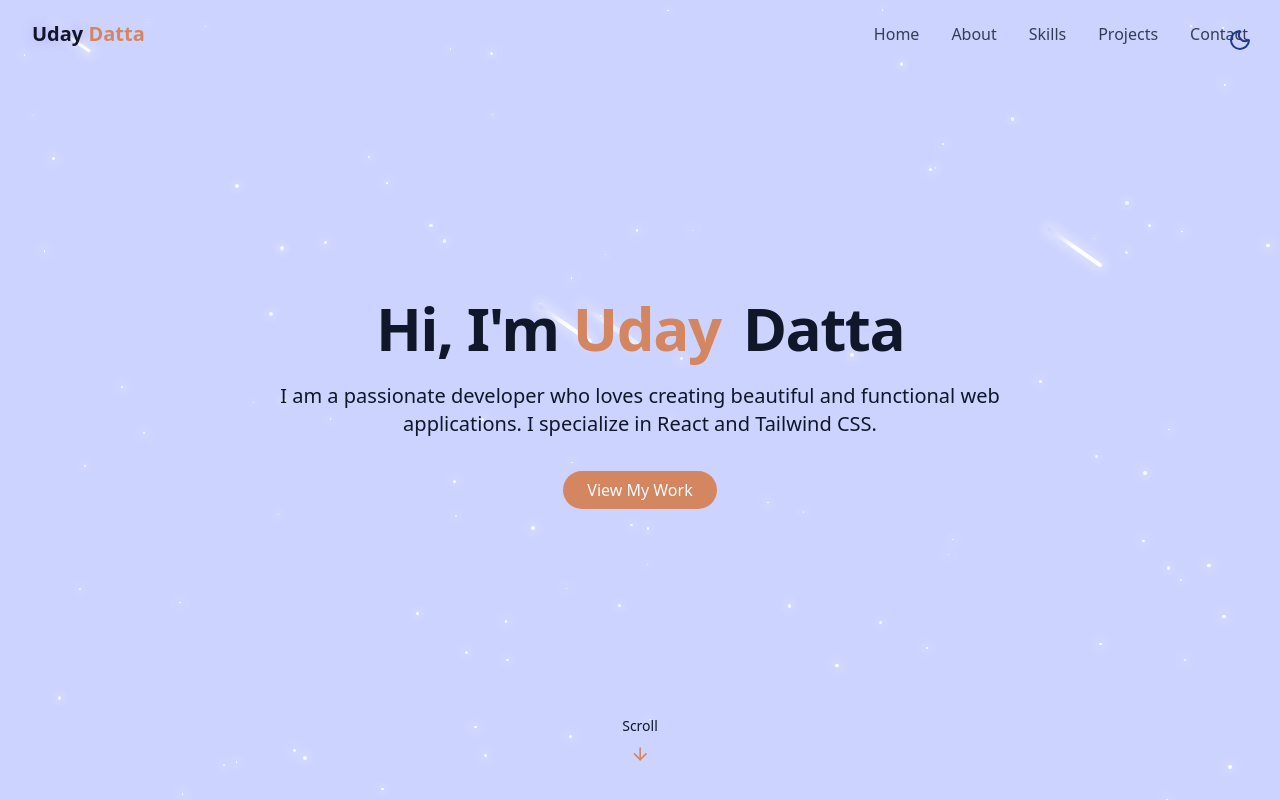
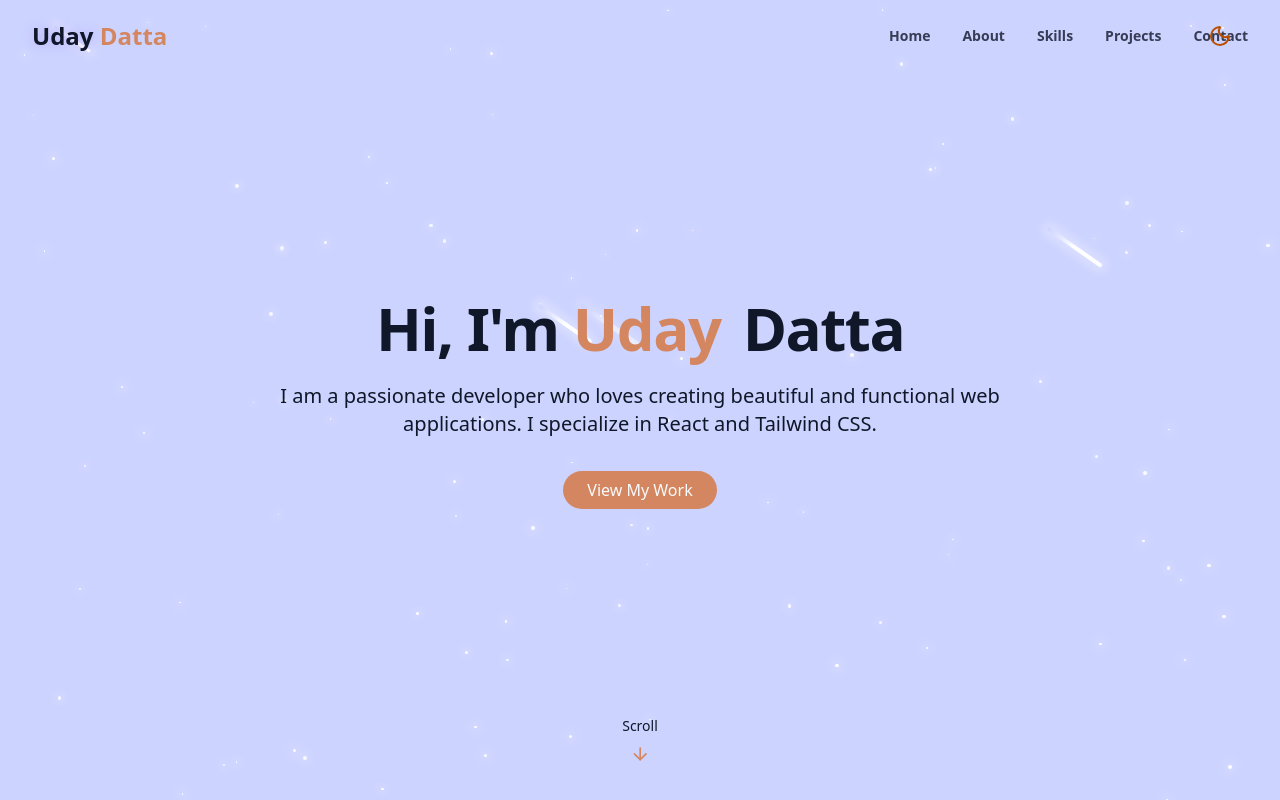
Before and after one commit to Uday-Datta/Uday-Datta.github.io, a React (Vite) app: page / in a window 1280 px wide. Shown: the top 800 px of the page. Built offline with nearby package versions, Linux system fonts and the light colour scheme.

Commit message:
a new project added

```diff
--- a/src/components/Navbar.jsx
+++ b/src/components/Navbar.jsx
@@ -31,7 +31,7 @@
     >
       <div className="container flex items-center justify-between">
         <a
-          className="text-xl font-bold text-primary flex items-center"
+          className="text-2xl font-bold text-primary flex items-center"
           href="#hero"
         >
           <span className="relative z-10">
@@ -45,7 +45,7 @@
             <a
               key={key}
               href={item.href}
-              className="text-foreground/80 hover:text-primary transition-colors duration-300"
+              className="text-sm font-bold text-foreground/80 hover:text-primary transition-colors duration-300"
             >
               {item.name}
             </a>
--- a/src/components/Projects.jsx
+++ b/src/components/Projects.jsx
@@ -22,12 +22,11 @@
   },
   {
     id: 3,
-    title: "E-commerce Platform",
-    description:
-      "Full-featured e-commerce platform with user authentication and payment processing.",
-    image: "/projects/project3.png",
+    title: "Wordpress Medical/ Dentist website ",
+    description: "Full-featured dentist appointment booking platform",
+    image: "/projects/dentool.png",
     tags: ["HTML", "CSS", "Bootstrap 5"],
-    demoUrl: "https://uday-datta.github.io/Lamode-Frontend/",
+    demoUrl: "https://dentool001.netlify.app/",
     githubUrl: "https://github.com/Uday-Datta",
   },
 ];
--- a/src/components/Skills.jsx
+++ b/src/components/Skills.jsx
@@ -45,7 +45,7 @@
               key={key}
               onClick={() => setActiveCategory(category)}
               className={cn(
-                "px-5 py-2 rounded-full transition-colors duration-300 capitalize",
+                "px-5 py-2 rounded-full transition-colors duration-300 capitalize cursor-pointer",
                 activeCategory === category
                   ? "bg-primary text-primary-foreground"
                   : "bg-secondary/70 text-forefround hover:bd-secondary"
--- a/src/components/ThemeToggle.jsx
+++ b/src/components/ThemeToggle.jsx
@@ -32,14 +32,14 @@
     <button
       onClick={toggleTheme}
       className={cn(
-        "fixed max-sm:hidden top-5 right-5 z-50 p-2 rounded-full transition-colors duration-300",
-        "focus:outline-hidden"
+        "fixed max-sm:hidden top-4 right-10 z-50 p-2 rounded-full transition-colors duration-300",
+        "focus:outline-hidden cursor-pointer"
       )}
     >
       {isDarkMode ? (
-        <Sun className="h-6 w-6 text-yellow-300" />
+        <Sun className="h-6 w-6 text-yellow-600" />
       ) : (
-        <Moon className="h-6 w-6 text-blue-900" />
+        <Moon className="h-6 w-6 text-amber-700" />
       )}
     </button>
   );
--- a/src/pages/Home.jsx
+++ b/src/pages/Home.jsx
@@ -23,11 +23,13 @@
       <Navbar />
 
       {/*Main Content */}
-      <Hero />
-      <About />
-      <Skills />
-      <Projects />
-      <Contact />
+      <main>
+        <Hero />
+        <About />
+        <Skills />
+        <Projects />
+        <Contact />
+      </main>
 
       {/*Footer */}
       <Footer />
```
Also changed, not shown: public/projects/dentool.png (added), public/projects/project3.png (deleted).
